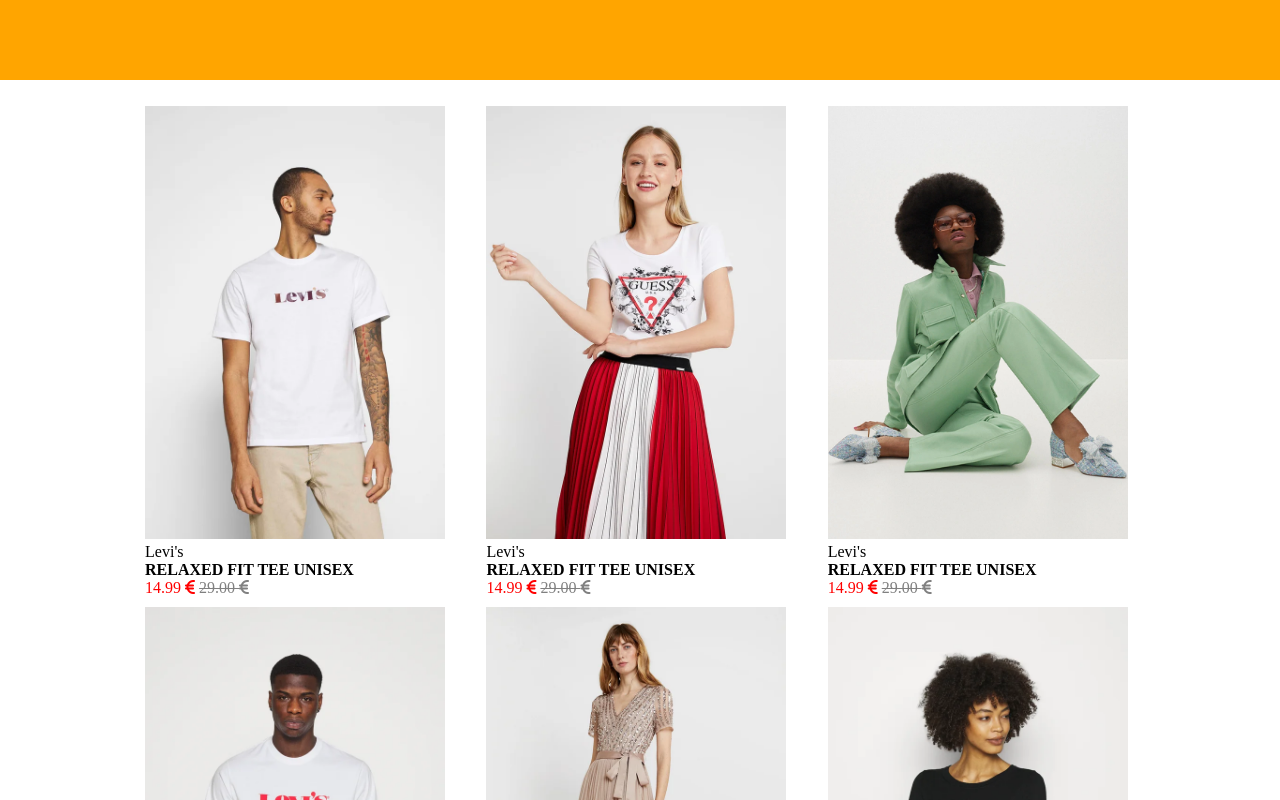
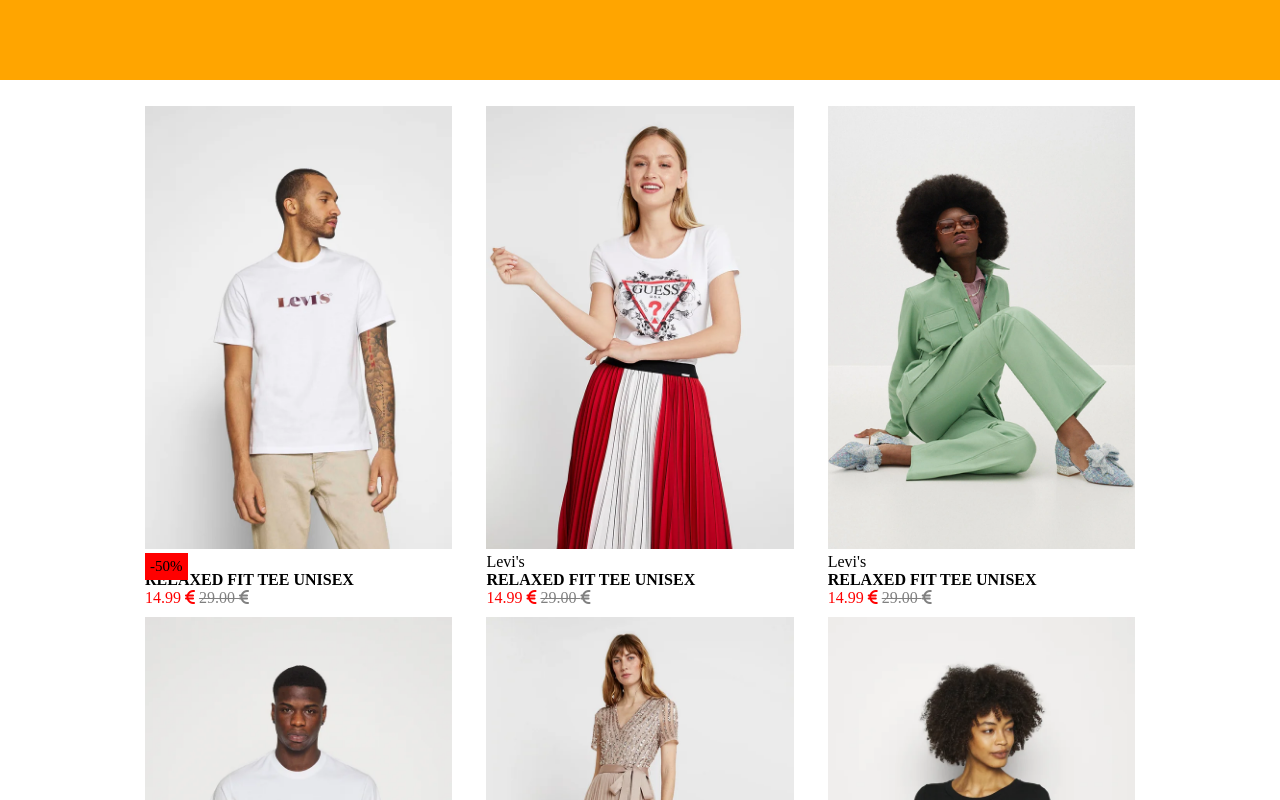
Before and after one commit to AlbertoOrlando/html-css-boolando, a plain HTML site: page index.html in a window 1280 px wide. Shown: the top 800 px of the page. Drawn offline with Linux system fonts and the light colour scheme.

Commit message:
[feat] add discount price

```diff
--- a/css/style.css
+++ b/css/style.css
@@ -35,21 +35,17 @@ main{
    height: 150px;
    border: 2px solid black; */
    margin-bottom: 10px;
+   position: relative;
 }
 
 .productlist{
     display: flex;
     flex-wrap: wrap;
     justify-content: space-around;
-    /* margin-left: 10%;
-    margin-right: 10%;
-    margin-top: 2%;
-    margin-bottom: 2%;
-    width: 90%; */
 }
 
 .dimeimg{
-    width: 300px;
+    max-width: 100%;
 }
 
 .price{
@@ -64,3 +60,11 @@ main{
     color: gray;
     text-decoration: line-through;
 }
+
+.discount-label{
+    padding: 5px;
+    background-color: red;
+    font-size: 15px;
+    width: max-content;
+    position: absolute;
+}
--- a/index.html
+++ b/index.html
@@ -18,6 +18,8 @@
         <section class="productlist">
             <div class="product">
                 <img class="dimeimg" src="img/1.webp" alt="">
+                    <div class="discount-label">-50%
+                    </div>
                 <div>
                     <span class="price">
                         Levi's
```
